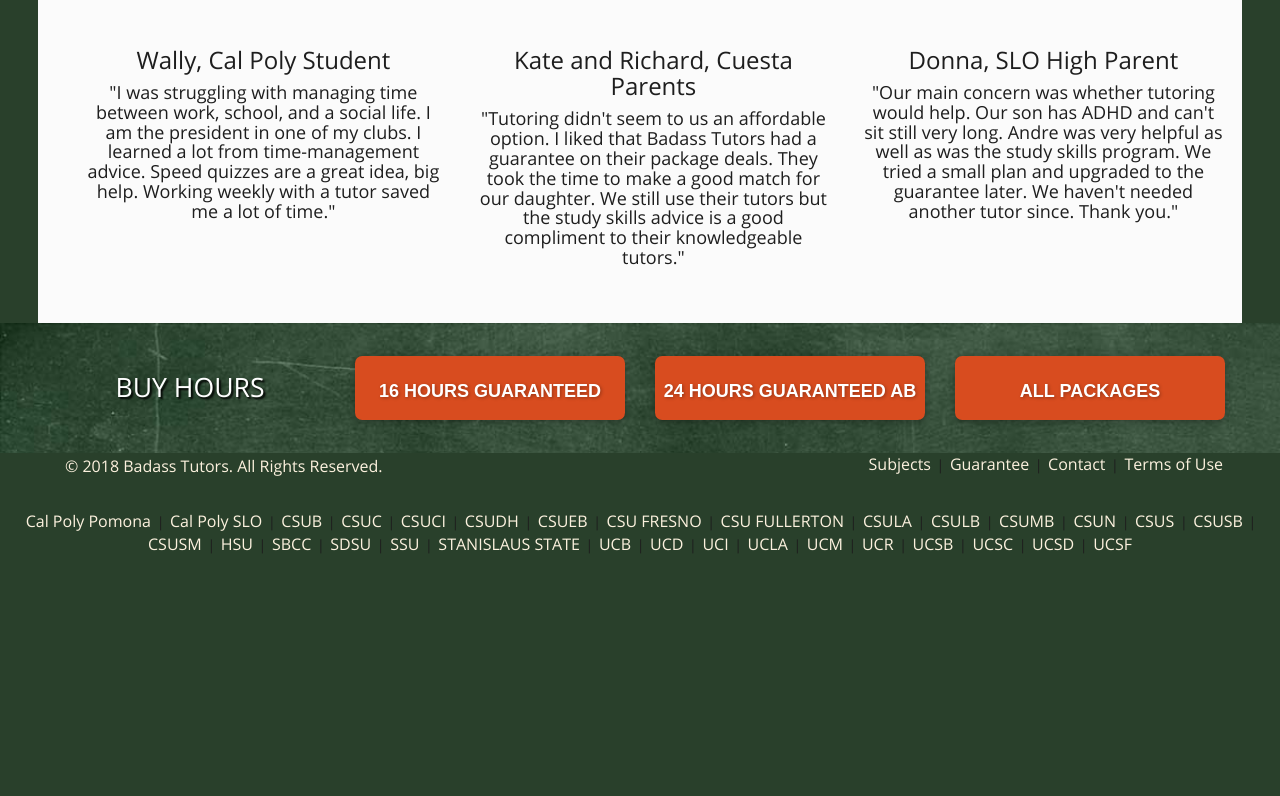
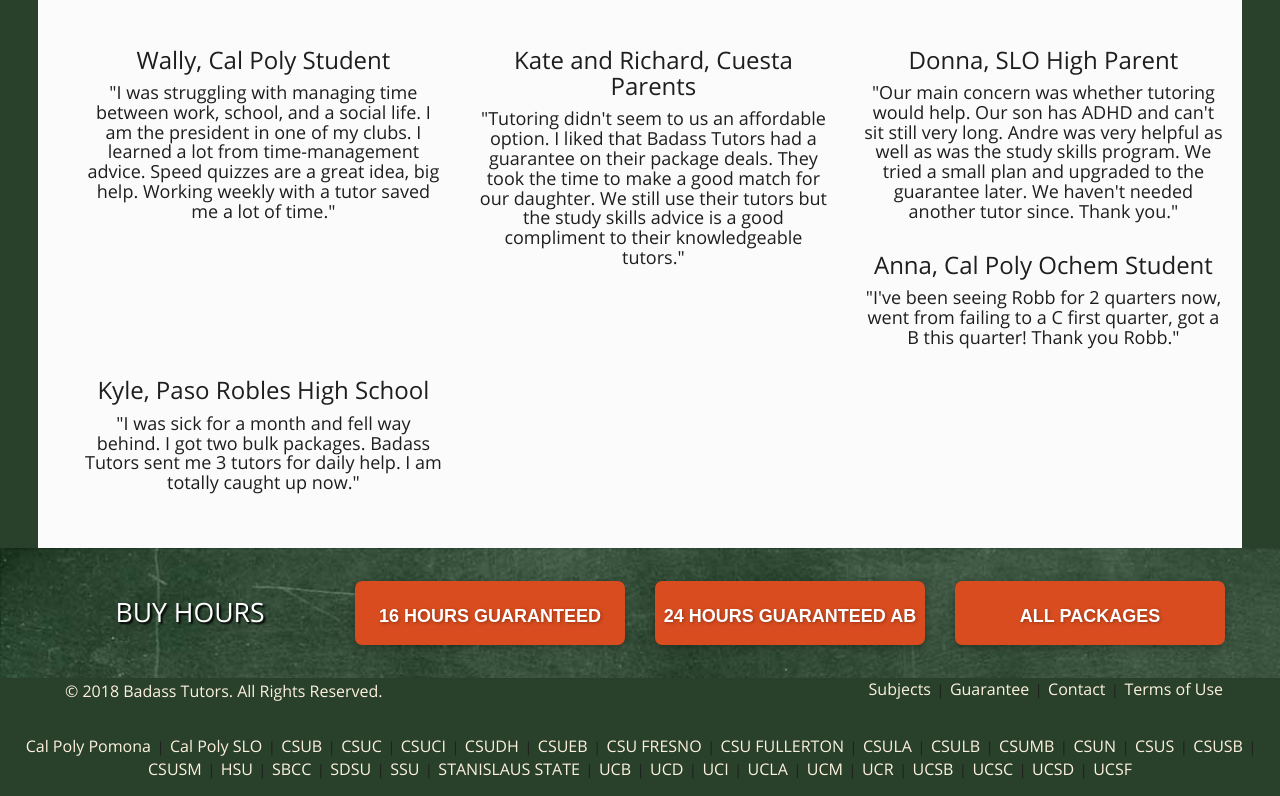
Before and after one commit to badassrobb/badass, a website: page views/reviews.html in a window 1280 px wide. Shown: the part 837-1633 px from the top of the page. Before the commit the page ends 1407 px from the top, so only its background shows below. Drawn offline with nearby package versions, Linux system fonts and the light colour scheme; files that its build step writes are made by us from their sources; no server answers; files whose address does not match are found by name.

Commit message:
changed title tag and added 2 reviews

```diff
--- a/views/reviews.html
+++ b/views/reviews.html
@@ -4,7 +4,7 @@
     <meta charset="utf-8">
     <meta http-equiv="X-UA-Compatible" content="IE=edge">
     <meta name="viewport" content="width=device-width, initial-scale=1">
-    <title>Badass Tutors</title>
+    <title>Our Testimonials</title>
     <link rel="icon" href="./public/favicon.ico">
     <!-- Bootstrap -->
     <link rel="stylesheet" href="./public/stylesheets/bootstrap.css">
@@ -105,6 +105,14 @@
               <h3>Donna, SLO High Parent</h3>
               <h4>"Our main concern was whether tutoring would help. Our son has ADHD and can't sit still very long. Andre was very helpful as well as was the study skills program. We tried a small plan and upgraded to the guarantee later. We haven't needed another tutor since. Thank you."</h4>
             </div>
+			<div class="col-md-4">
+              <h3>Anna, Cal Poly Ochem Student</h3>
+              <h4>"I've been seeing Robb for 2 quarters now, went from failing to a C first quarter, got a B this quarter! Thank you Robb."</h4>
+            </div>
+			<div class="col-md-4">
+              <h3>Kyle, Paso Robles High School</h3>
+              <h4>"I was sick for a month and fell way behind. I got two bulk packages. Badass Tutors sent me 3 tutors for daily help. I am totally caught up now."</h4>
+            </div>
           </div>
         </div>
     </section>
```
